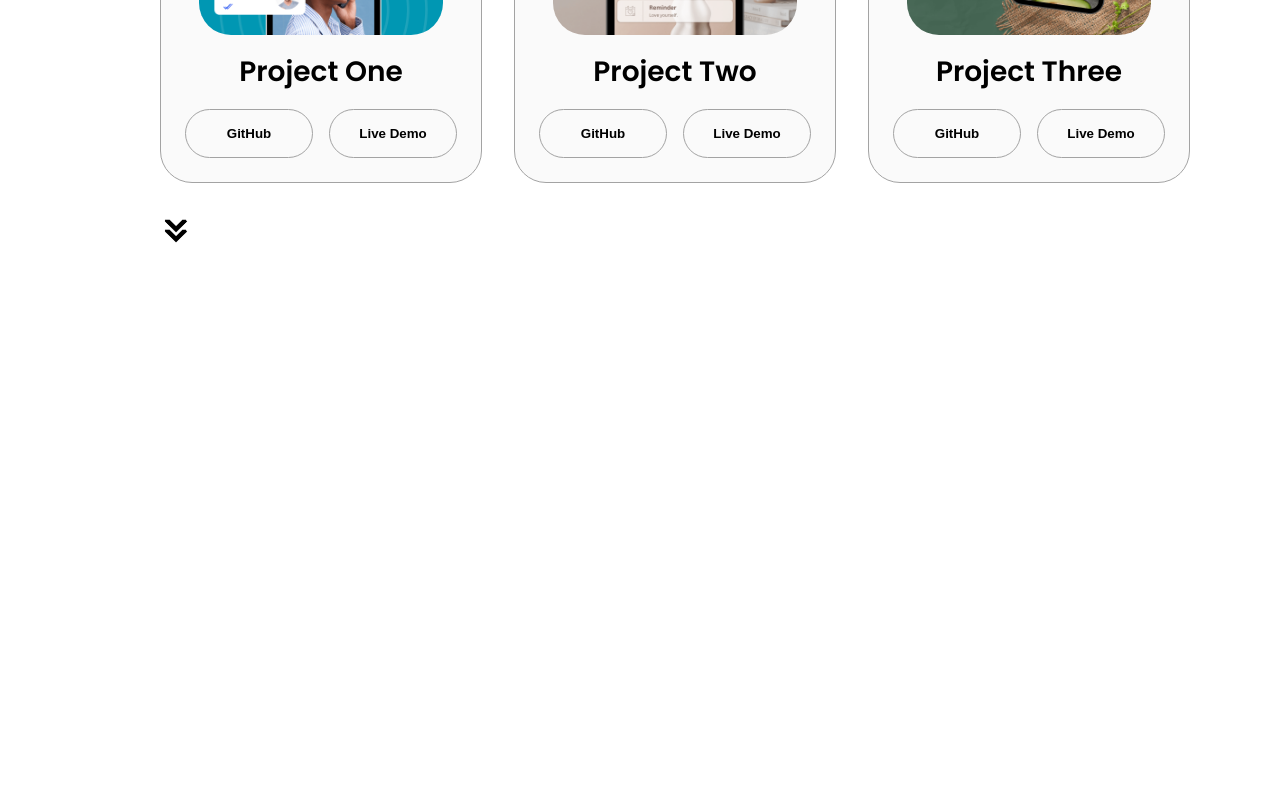
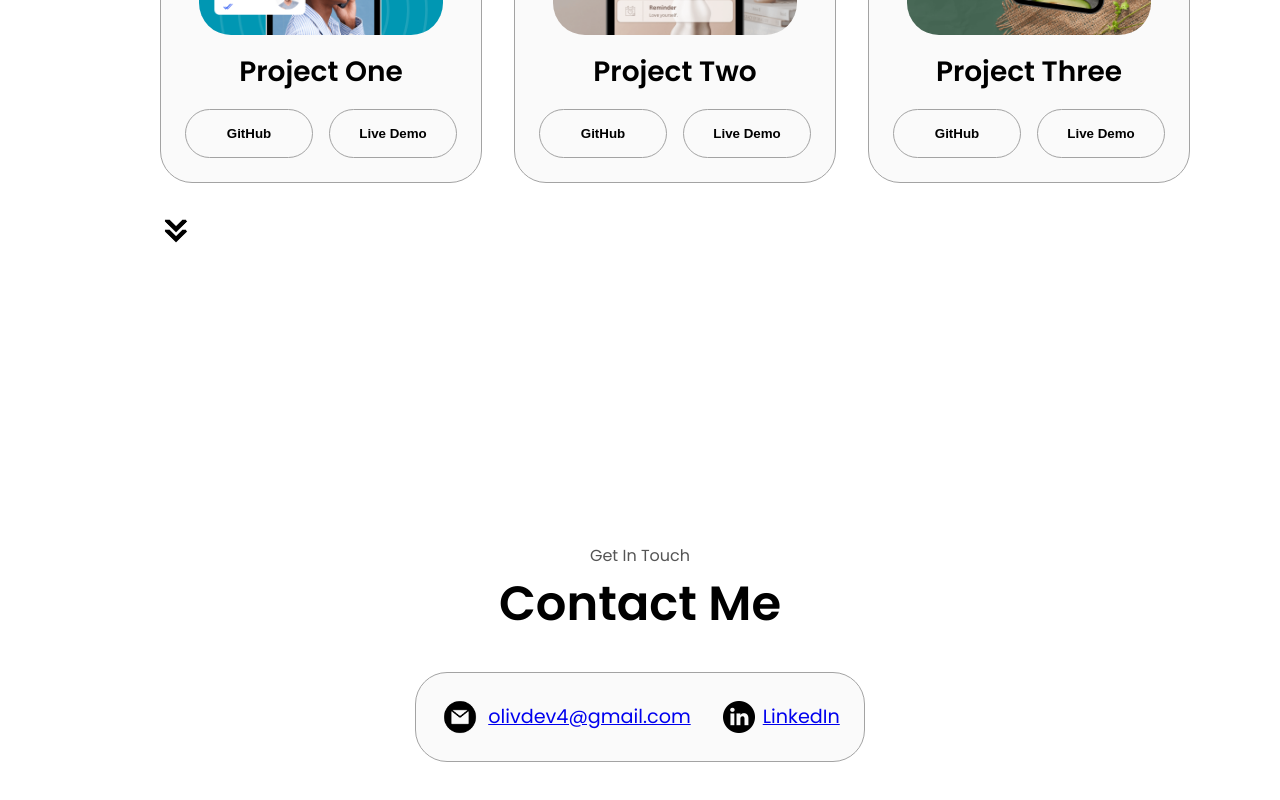
Before and after one commit to MarkedOliv/personal-portfolio-2.0, an Angular app: page / in a window 1280 px wide. Shown: the part 2708-3508 px from the top of the page. Before the commit the page ends 3080 px from the top, so only its background shows below. Built offline with nearby package versions, Linux system fonts and the light colour scheme.

Commit message:
Contact section basics done.

```diff
--- /dev/null
+++ b/src/app/components/Contact/contact.component.css
@@ -0,0 +1,63 @@
+section {
+  padding-top: 4vh;
+  height: 96vh;
+  margin: 0 10rem;
+  box-sizing: border-box;
+  min-height: fit-content;
+}
+
+.section__text__p1 {
+  text-align: center;
+}
+
+.title {
+  font-size: 3rem;
+  text-align: center;
+}
+
+.icon {
+  cursor: pointer;
+  height: 2rem;
+}
+
+#contact {
+  display: flex;
+  justify-content: center;
+  flex-direction: column;
+  height: 70vh;
+}
+
+.contact-info-upper-container {
+  display: flex;
+  justify-content: center;
+  border-radius: 2rem;
+  -webkit-border-radius: 2rem;
+  -moz-border-radius: 2rem;
+  -ms-border-radius: 2rem;
+  -o-border-radius: 2rem;
+  border: 0.1rem solid rgb(53, 53, 53);
+  border-color: rgb(163, 163, 163);
+  background: rgb(250, 250, 250);
+  margin: 2rem auto;
+  padding: 0.5rem;
+}
+
+.contact-info-container {
+  display: flex;
+  align-items: center;
+  justify-content: center;
+  gap: 0.5rem;
+  margin: 1rem;
+}
+
+.contact-info-container p {
+  font-size: larger;
+}
+
+.contact-icon {
+  cursor: default;
+}
+
+.email-icon {
+  height: 2.5rem;
+}
--- /dev/null
+++ b/src/app/components/Contact/contact.component.html
@@ -0,0 +1,26 @@
+<section id="contact">
+  <p class="section__text__p1">Get In Touch</p>
+  <h1 class="title">Contact Me</h1>
+  <div class="contact-info-upper-container">
+    <div class="contact-info-container">
+      <img
+        src="../../../assets/imgs/email.png"
+        alt="email icon"
+        class="icon contact-icon email-icon"
+      />
+      <p>
+        <a href="emailto:olivdev4@gmail.com">olivdev4@gmail.com</a>
+      </p>
+    </div>
+    <div class="contact-info-container">
+      <img
+      src="../../../assets/imgs/linkedin.png"
+      alt="LinkedIn icon"
+      class="icon contact-icon"
+      />
+      <p>
+        <a href="https://www.linkedin.com/in/oliver-marquez-54837621a/">LinkedIn</a>
+      </p>
+    </div>
+  </div>
+</section>
--- a/src/app/components/Layout/layout.component.html
+++ b/src/app/components/Layout/layout.component.html
@@ -10,3 +10,5 @@
 <experience />
 
 <projects />
+
+<contact />
```
Also changed, not shown: src/app/app.module.ts (+6 -5 lines), src/app/components/Contact/contact.component.ts (added, +8 -0 lines).
